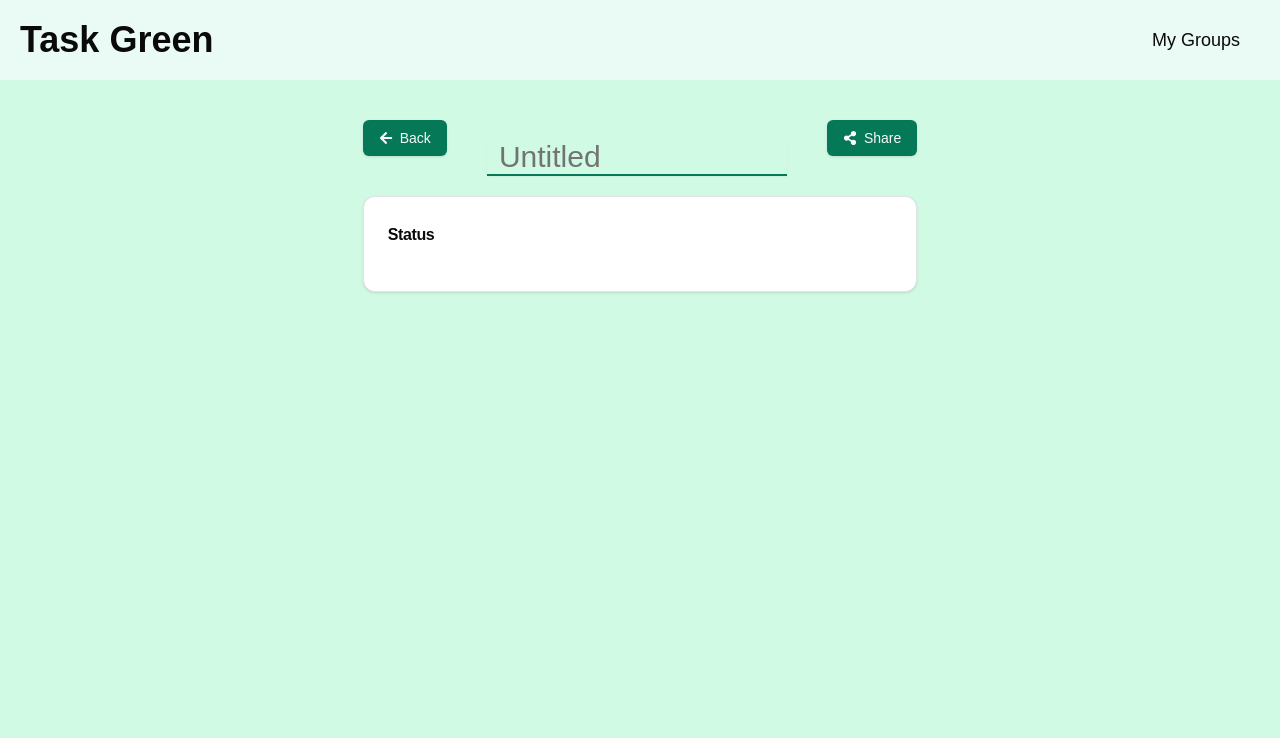
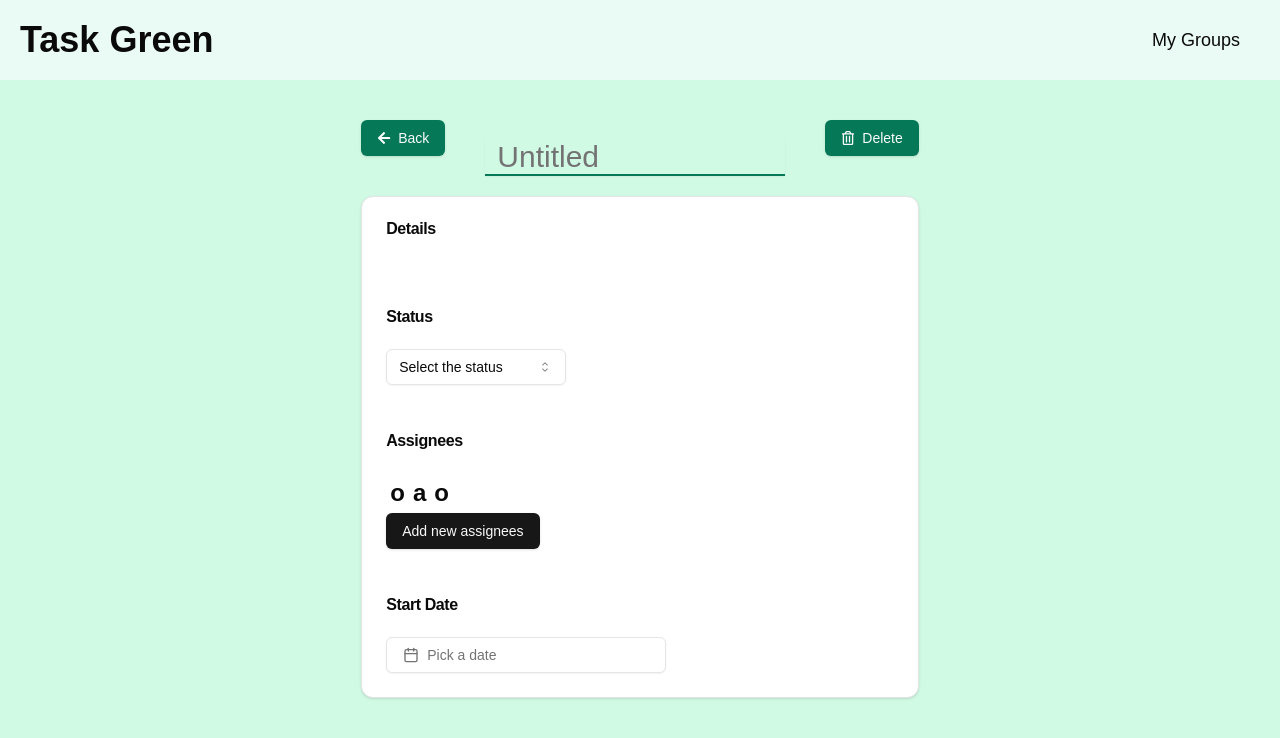
Before and after one commit to reiz0/Manage_Green, a Next.js app: page /task/1 in a window 1280 px wide. Shown: the top 738 px of the page. Built offline with nearby package versions, Linux system fonts and the light colour scheme.

Commit message:
devide groupInfoType to Type folder for assignees component

```diff
--- a/src/app/(login)/group/_group.component.tsx
+++ b/src/app/(login)/group/_group.component.tsx
@@ -2,9 +2,9 @@ import { Avatar, AvatarFallback, AvatarImage } from "@/components/ui/avatar";
 import { Button } from "@/components/ui/button";
 import { baseText } from "@/style/baseClass";
 import { setBgColor } from "@/style/setStyle";
+import { groupInfoType } from "@/types/group";
 import Link from "next/link";
 import { FaRegTrashAlt } from "react-icons/fa";
-import { groupInfoType } from "./page";
 
 type Props = {
   index: number;
@@ -30,7 +30,9 @@ export const Group = ({ index, groupInfo }: Props) => {
               <div key={i} className="m-1">
                 <Avatar>
                   <AvatarImage src="" />
-                  <AvatarFallback>{member}</AvatarFallback>
+                  <AvatarFallback className="font-bold text-2xl">
+                    {member[1]}
+                  </AvatarFallback>
                 </Avatar>
               </div>
             ))}
--- a/src/app/(login)/task/[taskId]/page.tsx
+++ b/src/app/(login)/task/[taskId]/page.tsx
@@ -1,10 +1,22 @@
 import { Button } from "@/components/ui/button";
-import { Card, CardContent, CardHeader, CardTitle } from "@/components/ui/card";
+import { Card } from "@/components/ui/card";
 import { Input } from "@/components/ui/input";
 import Link from "next/link";
-import { FaArrowLeft, FaShareAlt } from "react-icons/fa";
+import { FaArrowLeft, FaRegTrashAlt } from "react-icons/fa";
+
+import { groupInfoType } from "@/types/group";
+import { Detail } from "./_components/Detail";
+import { Status } from "./_components/Status";
+import { Assignees } from "./_components/Assignees";
+import { StartDate } from "./_components/StartDate";
 
 const page = () => {
+  const group: groupInfoType = {
+    id: "1",
+    title: "Work Project",
+    members: ["dog", "cat", "monkey"],
+  };
+
   return (
     <div className="grid place-items-center">
       <div>
@@ -23,20 +35,15 @@ const page = () => {
             />
           </div>
           <Button className="bg-emerald-700 hover:bg-emerald-600">
-            <FaShareAlt />
-            &ensp;Share
+            <FaRegTrashAlt />
+            &ensp;Delete
           </Button>
         </div>
         <Card>
-          <CardHeader>
-            <div></div>
-            <div>
-              <div>
-                <CardTitle>Status</CardTitle>
-              </div>
-            </div>
-          </CardHeader>
-          <CardContent></CardContent>
+          <Detail />
+          <Status />
+          <Assignees group={group} />
+          <StartDate />
         </Card>
       </div>
     </div>
--- /dev/null
+++ b/src/types/group.ts
@@ -0,0 +1,5 @@
+export type groupInfoType = {
+  id: string;
+  title: string;
+  members: string[];
+};
```
Also changed, not shown: src/app/(login)/group/page.tsx (+1 -6 lines).
